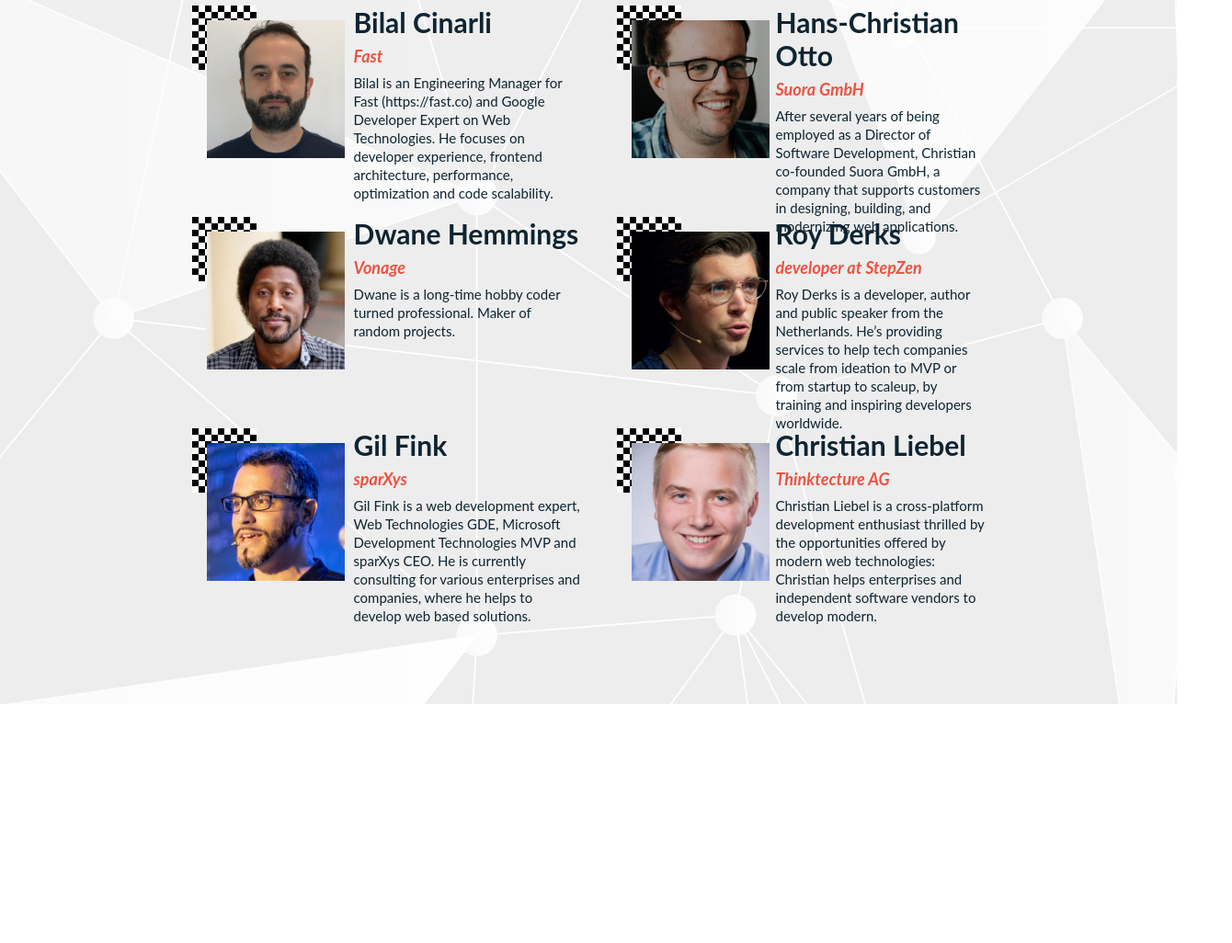
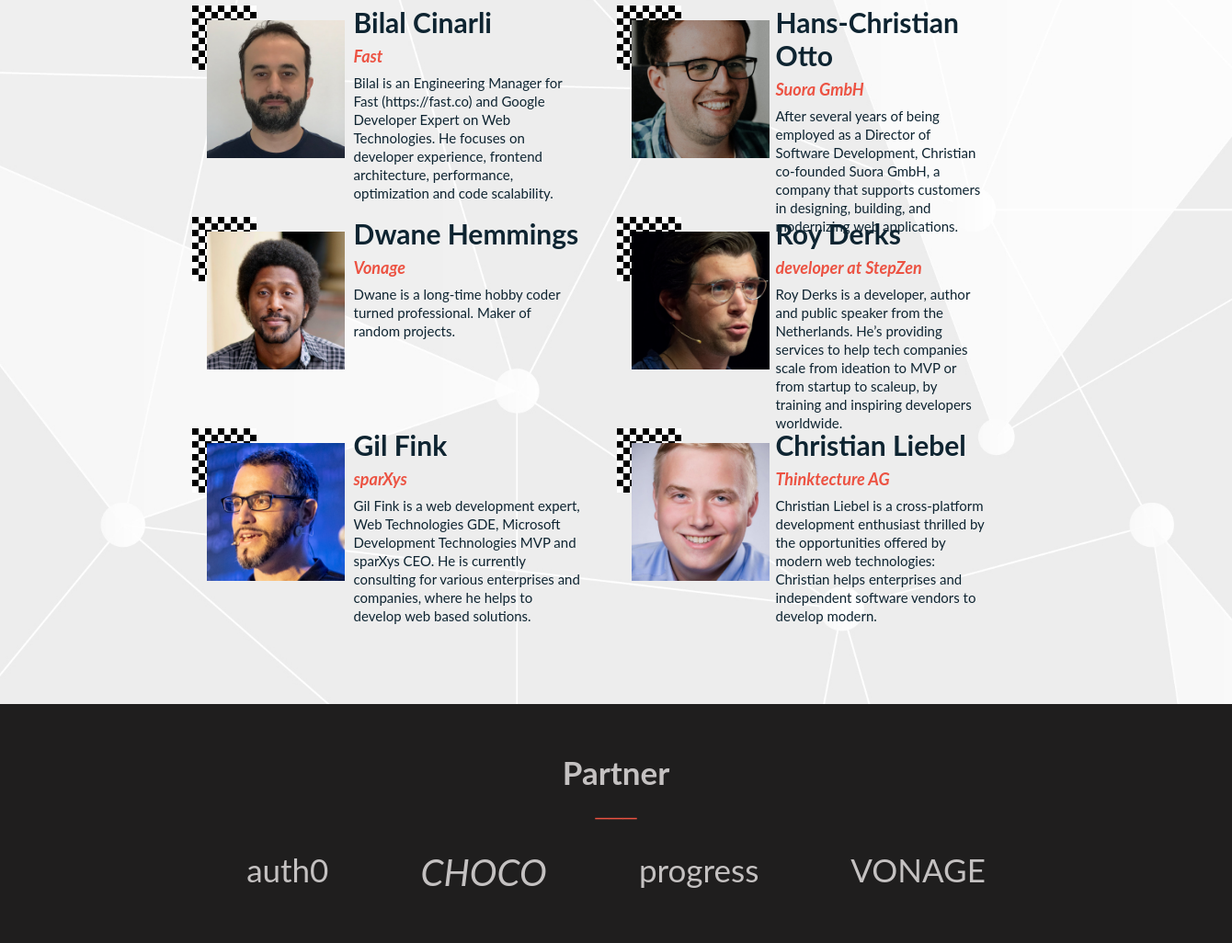
Before and after one commit to fahdrahali/conference, a website: page index.html in a window 1280 px wide. Shown: the part 2321-3347 px from the top of the page at 92% size, 1340 px wide, since content can reach past the window. Before the commit the page ends 3087 px from the top, so only its background shows below. Drawn offline with Linux system fonts and the light colour scheme; a web font is replaced by a local one.

Commit message:
add the partner section

```diff
--- a/index.html
+++ b/index.html
@@ -97,7 +97,18 @@
             <a href="#">SEE THE WHOLE PROGRAM</a>
         </article>
     </main>
+    <section class="partner">
+        <h2>Partner</h2>
+        <span>___</span>
+        <ul class="partner-list">
+            <li>auth0</li>
+            <li>CHOCO</li>
+            <li>progress</li>
+            <li>VONAGE</li>
+    </section>
+    <footer>
 
+    </footer>
 </div>
 <script src="./index.js"></script>
 </body>
```
